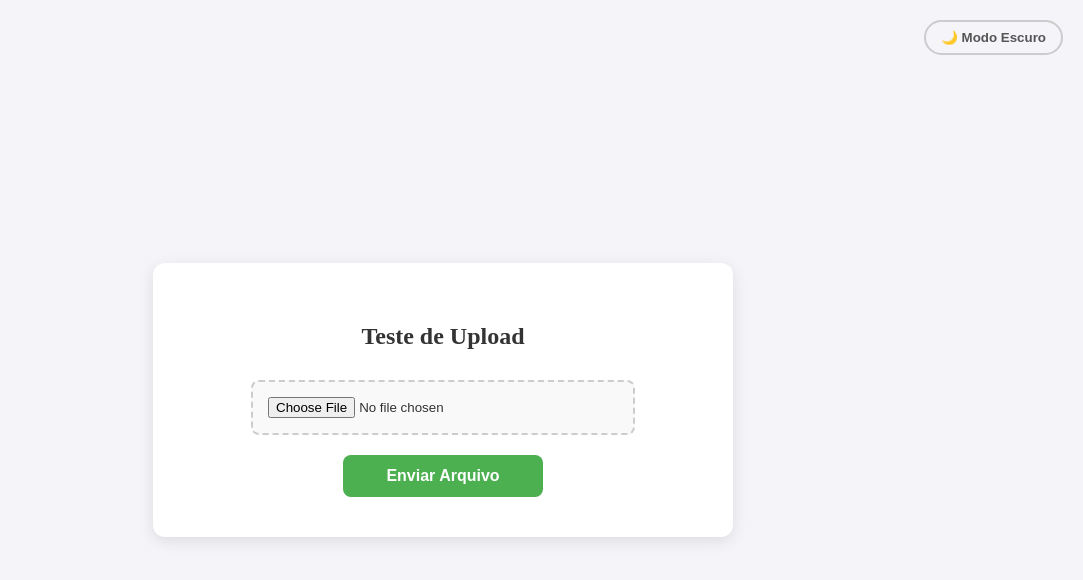
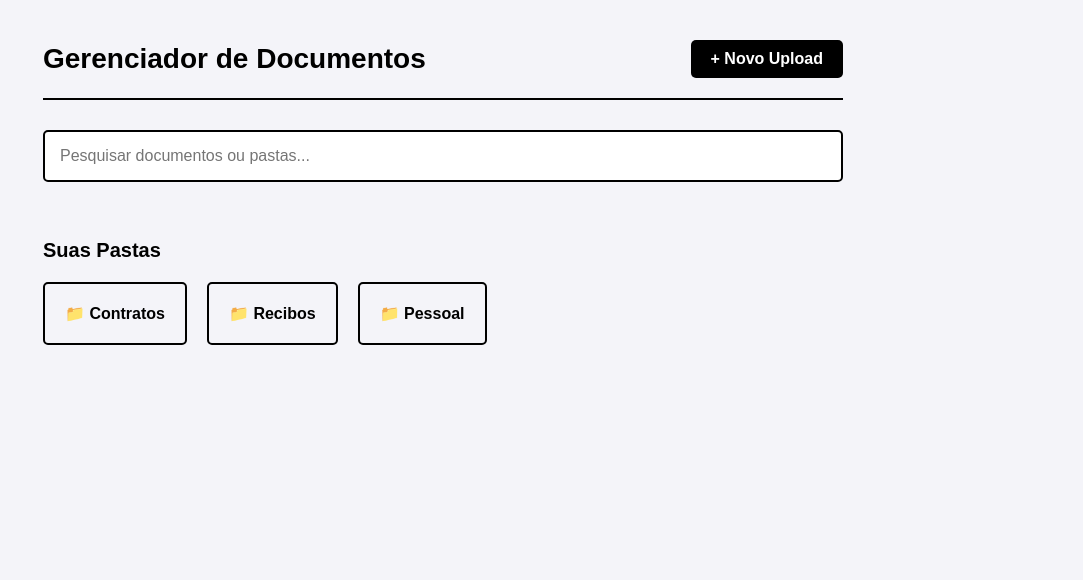
Before and after one commit to GustavoRoza/GerenciadorDeDocumentos, a Vue app in the folder front-end/: page / in a window 1280 px wide. Shown: the top 580 px of the page, without its empty margins (197-1280 px from the left). Built offline with nearby package versions, Linux system fonts and the light colour scheme.

Commit message:
Front-add: criação da pagina principal e integração com a pagina de upload

```diff
--- a/front-end/package.json
+++ b/front-end/package.json
@@ -9,7 +9,8 @@
     "preview": "vite preview"
   },
   "dependencies": {
-    "vue": "^3.5.30"
+    "vue": "^3.5.30",
+    "vue-router": "^4.6.4"
   },
   "devDependencies": {
     "@vitejs/plugin-vue": "^6.0.4",
--- a/front-end/src/App.vue
+++ b/front-end/src/App.vue
@@ -1,15 +1,14 @@
 <template>
-  <main>
-    <UploadTeste />
-  </main>
+  <router-view />
 </template>
 
 <script setup>
-// Importando o componente que você acabou de criar
-import UploadTeste from './components/UploadTeste.vue';
+// Note que não precisamos mais importar componentes aqui dentro.
+// O router.js já está fazendo esse trabalho por nós!
 </script>
 
 <style>
+/* Estilos globais para a página toda */
 body {
   background-color: #f4f4f9;
   margin: 0;
--- /dev/null
+++ b/front-end/src/components/DashboardPrincipal.vue
@@ -0,0 +1,99 @@
+<template>
+  <div class="dashboard-container">
+
+    <header class="cabecalho">
+      <h1>Gerenciador de Documentos</h1>
+
+      <router-link to="/upload" class="botao-novo">
+        + Novo Upload
+      </router-link>
+    </header>
+
+    <div class="barra-pesquisa">
+      <input type="text" placeholder="Pesquisar documentos ou pastas..." />
+    </div>
+
+    <main class="area-pastas">
+      <h2>Suas Pastas</h2>
+      <div class="grade-pastas">
+        <div class="pasta">📁 Contratos</div>
+        <div class="pasta">📁 Recibos</div>
+        <div class="pasta">📁 Pessoal</div>
+      </div>
+    </main>
+
+  </div>
+</template>
+
+<style scoped>
+/* Visual Minimalista Preto e Branco */
+.dashboard-container {
+  max-width: 800px;
+  margin: 0 auto;
+  padding: 40px 20px;
+  font-family: Arial, sans-serif;
+  color: #000;
+}
+
+.cabecalho {
+  display: flex;
+  justify-content: space-between;
+  align-items: center;
+  border-bottom: 2px solid #000;
+  padding-bottom: 20px;
+  margin-bottom: 30px;
+}
+
+h1 {
+  margin: 0;
+  font-size: 28px;
+}
+
+.botao-novo {
+  background-color: #000;
+  color: #fff;
+  padding: 10px 20px;
+  text-decoration: none; /* Tira o sublinhado padrão do link */
+  font-weight: bold;
+  border-radius: 5px;
+  transition: background-color 0.3s;
+}
+
+.botao-novo:hover {
+  background-color: #444;
+}
+
+.barra-pesquisa input {
+  width: 100%;
+  padding: 15px;
+  font-size: 16px;
+  border: 2px solid #000;
+  border-radius: 5px;
+  margin-bottom: 40px;
+  box-sizing: border-box; /* Garante que o padding não quebre a largura */
+}
+
+.area-pastas h2 {
+  margin-bottom: 20px;
+  font-size: 20px;
+}
+
+.grade-pastas {
+  display: flex;
+  gap: 20px;
+}
+
+.pasta {
+  border: 2px solid #000;
+  padding: 20px;
+  border-radius: 5px;
+  font-weight: bold;
+  cursor: pointer;
+  transition: all 0.3s;
+}
+
+.pasta:hover {
+  background-color: #000;
+  color: #fff;
+}
+</style>
--- a/front-end/src/components/UploadTeste.vue
+++ b/front-end/src/components/UploadTeste.vue
@@ -1,10 +1,5 @@
 <template>
-  <div class="tela-inteira" :class="{ 'tema-escuro': modoEscuro }">
-
-    <button @click="alternarTema" class="botao-tema">
-      {{ modoEscuro ? '☀️ Modo Claro' : '🌙 Modo Escuro' }}
-    </button>
-
+  <div class="tela-inteira">
     <div class="container">
       <h2 class="titulo">Teste de Upload</h2>
 
@@ -28,14 +23,6 @@
 import { ref } from 'vue';
 
 const arquivo = ref(null);
-
-
-const modoEscuro = ref(false);
-
-
-const alternarTema = () => {
-  modoEscuro.value = !modoEscuro.value;
-};
 
 const lidarComSelecao = (evento) => {
   arquivo.value = evento.target.files[0];
@@ -70,14 +57,12 @@ const fazerUpload = async () => {
 </script>
 
 <style scoped>
-
 .tela-inteira {
   display: flex;
   justify-content: center;
   align-items: center;
   min-height: 100vh;
   background-color: #f4f4f9;
-  transition: background-color 0.3s;
 }
 
 .container {
@@ -88,13 +73,11 @@ const fazerUpload = async () => {
   border-radius: 12px;
   box-shadow: 0 4px 15px rgba(0, 0, 0, 0.1);
   text-align: center;
-  transition: background-color 0.3s, box-shadow 0.3s;
 }
 
 .titulo {
-  color: #333;
+  color: #000;
   margin-bottom: 30px;
-  transition: color 0.3s;
 }
 
 .area-upload {
@@ -106,18 +89,17 @@ const fazerUpload = async () => {
 
 .input-arquivo {
   padding: 15px;
-  border: 2px dashed #ccc;
+  border: 2px dashed #000;
   border-radius: 8px;
   width: 100%;
   max-width: 350px;
   cursor: pointer;
   background-color: #f9f9f9;
-  color: #333;
-  transition: all 0.3s;
+  color: #000;
 }
 
 .botao-enviar {
-  background-color: #4CAF50;
+  background-color: #000;
   color: white;
   border: none;
   padding: 12px 30px;
@@ -131,53 +113,6 @@ const fazerUpload = async () => {
 }
 
 .botao-enviar:hover {
-  background-color: #45a049;
-}
-
-.botao-tema {
-  position: absolute;
-  top: 20px;
-  right: 20px;
-  background-color: transparent;
-  border: 2px solid #ccc;
-  padding: 8px 15px;
-  border-radius: 20px;
-  cursor: pointer;
-  font-weight: bold;
-  color: #555;
-  transition: all 0.3s;
-}
-
-.botao-tema:hover {
-  background-color: #e0e0e0;
-}
-
-
-.tema-escuro {
-  background-color: #121212;
-}
-
-.tema-escuro .container {
-  background-color: #1e1e1e;
-  box-shadow: 0 4px 15px rgba(0, 0, 0, 0.5);
-}
-
-.tema-escuro .titulo {
-  color: #e0e0e0;
-}
-
-.tema-escuro .input-arquivo {
-  background-color: #2d2d2d;
-  border-color: #555;
-  color: #e0e0e0;
-}
-
-.tema-escuro .botao-tema {
-  border-color: #555;
-  color: #e0e0e0;
-}
-
-.tema-escuro .botao-tema:hover {
   background-color: #333;
 }
 </style>
--- /dev/null
+++ b/front-end/src/router.js
@@ -0,0 +1,20 @@
+import { createRouter, createWebHistory } from 'vue-router'
+
+
+import UploadTeste from './components/UploadTeste.vue'
+import DashboardPrincipal from './components/DashboardPrincipal.vue'
+
+
+const rotas = [
+  { path: '/', component: DashboardPrincipal },
+  { path: '/upload', component: UploadTeste }
+]
+
+
+const roteador = createRouter({
+  history: createWebHistory(),
+  routes: rotas
+})
+
+
+export default roteador
```
Also changed, not shown: front-end/src/main.js (+6 -3 lines), 1 other file (tests, documents, lock files or other folders).
